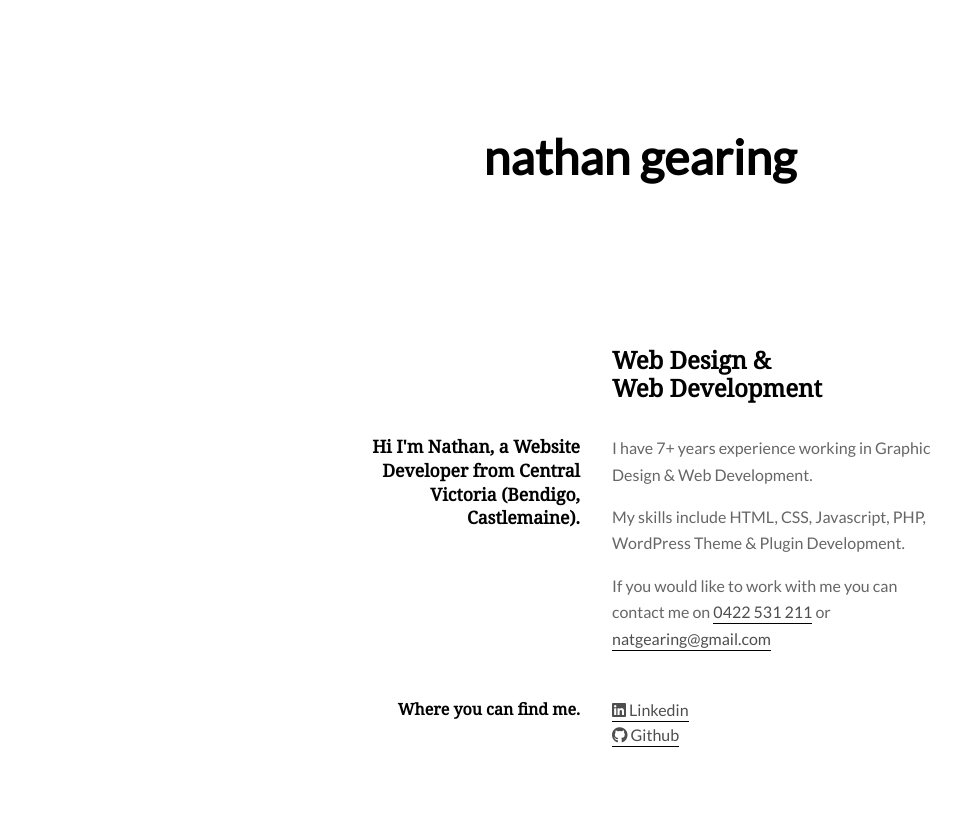
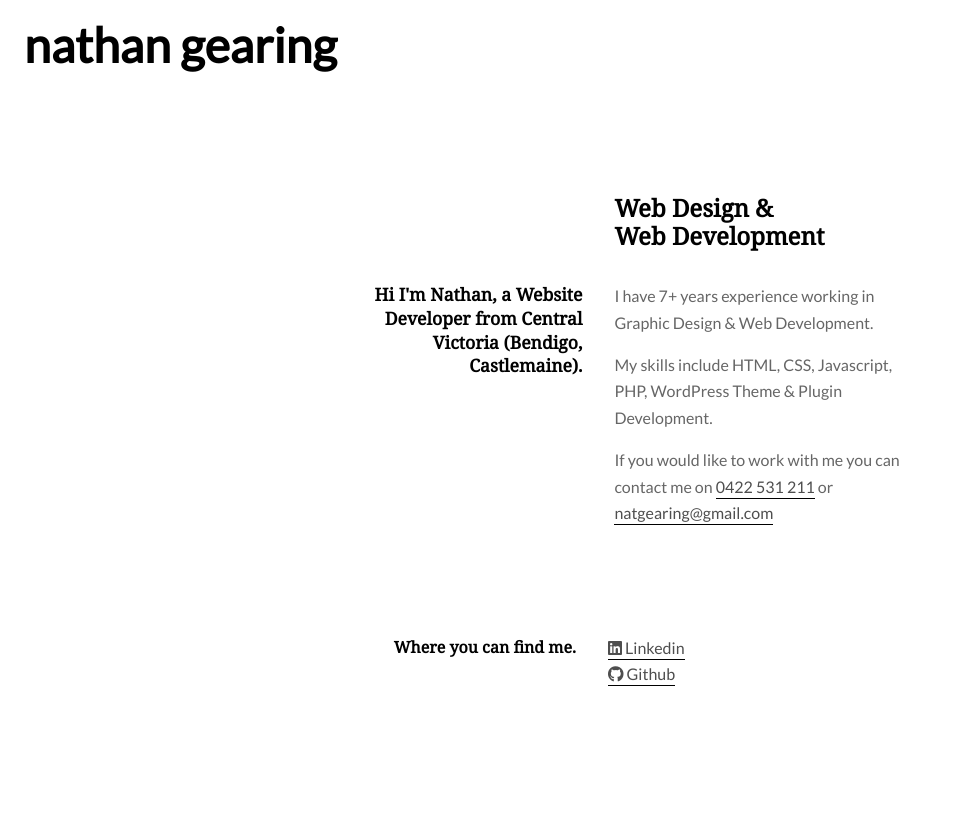
Before and after one commit to ngearing/ngearing.github.io, a website: page index.html in a window 1280 px wide. Shown: the whole page, without its empty margins (0-966 px from the left). Drawn offline with Linux system fonts and the light colour scheme.

Commit message:
Add - header

```diff
--- a/index.html
+++ b/index.html
@@ -5,22 +5,20 @@
     <meta charset="UTF-8">
     <meta name="viewport" content="width=device-width, initial-scale=1.0">
     <meta http-equiv="X-UA-Compatible" content="ie=edge">
-
     <meta name="description" content="Hi I'm Nathan, a Website Developer from Central Victoria (Bendigo, Castlemaine).">
 
     <title>nathan gearing</title>
 
-    <link rel="preload" as="font" media="screen" crossorigin="anonymous" onload="this.rel = 'stylesheet'"
-        href="https://fonts.googleapis.com/css?family=Lato|Noto+Serif">
-    <link rel="preload" as="font" media="screen" crossorigin="anonymous" onload="this.rel = 'stylesheet'"
-        href="https://use.fontawesome.com/releases/v5.0.12/css/brands.css">
-    <link rel="preload" as="font" media="screen" crossorigin="anonymous" onload="this.rel = 'stylesheet'"
-        href="https://use.fontawesome.com/releases/v5.0.12/css/fontawesome.css">
+    <link rel="preload" as="style" onload="this.rel='stylesheet'" media="(max-width: 480em)" href="src/style.css">
+
 </head>
 
 <body>
-    <h1>nathan gearing</h1>
-    <div class="content">
+    <header class="site-header">
+        <h1 class="site-logo">nathan gearing</h1>
+    </header>
+
+    <main class="content">
         <div class="header">
             <h2>Web Design &
                 <br> Web Development
@@ -37,9 +35,9 @@
                 <a href="mailto:natgearing@gmail.com">natgearing@gmail.com</a>
             </p>
         </div>
-    </div>
+    </main>
 
-    <div class="footer">
+    <footer class="footer">
         <h4 class="left">Where you can find me.</h4>
 
         <ul class="right">
@@ -56,9 +54,15 @@
                 </a>
             </li>
         </ul>
-    </div>
+    </footer>
 
-    <link rel="preload" as="style" onload="this.rel='stylesheet'" media="(max-width: 480em)" href="src/style.css">
+    <link rel="preload" as="font" media="screen" crossorigin="anonymous" onload="this.rel = 'stylesheet'"
+        href="https://fonts.googleapis.com/css?family=Lato|Noto+Serif">
+    <link rel="preload" as="font" media="screen" crossorigin="anonymous" onload="this.rel = 'stylesheet'"
+        href="https://use.fontawesome.com/releases/v5.0.12/css/brands.css">
+    <link rel="preload" as="font" media="screen" crossorigin="anonymous" onload="this.rel = 'stylesheet'"
+        href="https://use.fontawesome.com/releases/v5.0.12/css/fontawesome.css">
+
 </body>
 
 </html>
--- a/src/style.css
+++ b/src/style.css
@@ -10,9 +10,9 @@ body {
         'Lucida Sans Unicode', Geneva, Verdana, sans-serif;
     font-weight: 400;
     font-size: 1rem;
-    margin: 4rem auto;
-    max-width: 632px;
-    padding: 0 1rem;
+    /* margin: 4rem auto; */
+    /* max-width: 632px; */
+    /* padding: 0 1rem; */
 }
 
 h1,
@@ -35,7 +35,6 @@ h6 {
 h1 {
     font-family: 'Lato', 'Lucida Sans', 'Lucida Sans Regular', 'Lucida Grande',
         'Lucida Sans Unicode', Geneva, Verdana, sans-serif;
-    margin: 8rem 0;
     font-size: 3rem;
 }
 
@@ -63,9 +62,17 @@ a:focus {
     border-bottom: 3px solid black;
 }
 
+header {
+    display: flex;
+    padding: .5rem 1rem;
+}
+
 .content {
     display: flex;
     flex-flow: wrap;
+    margin: 4rem auto;
+    max-width: 640px;
+    padding: 0 2rem;
 }
 
 .header {
@@ -102,6 +109,8 @@ a:focus {
 .footer {
     text-align: center;
     padding: 2rem 0 4rem;
+    max-width: 640px;
+    margin: 0 auto;
 }
 
 .footer .left {
```
Also changed, not shown: package.json (+3 -7 lines).
